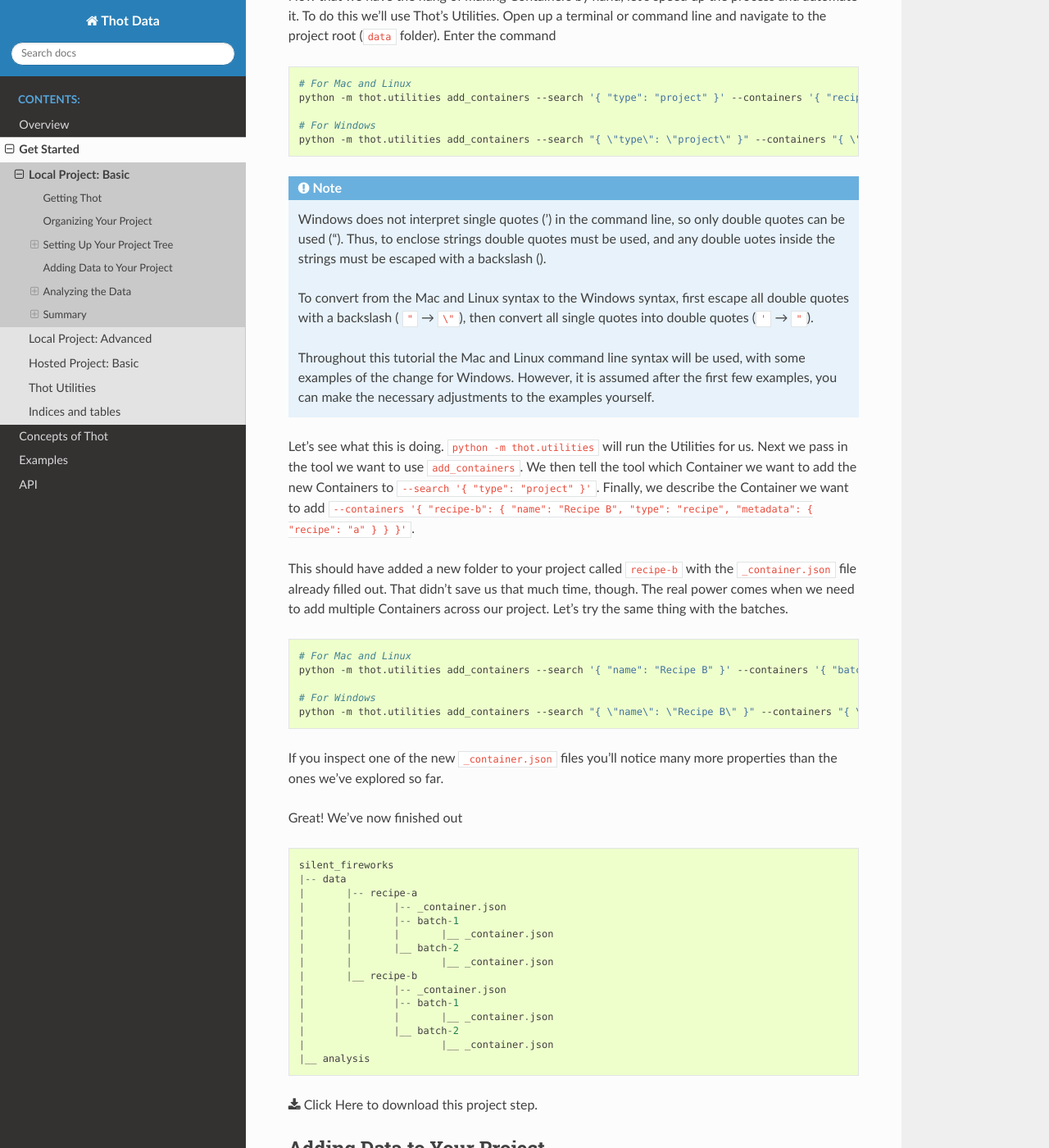
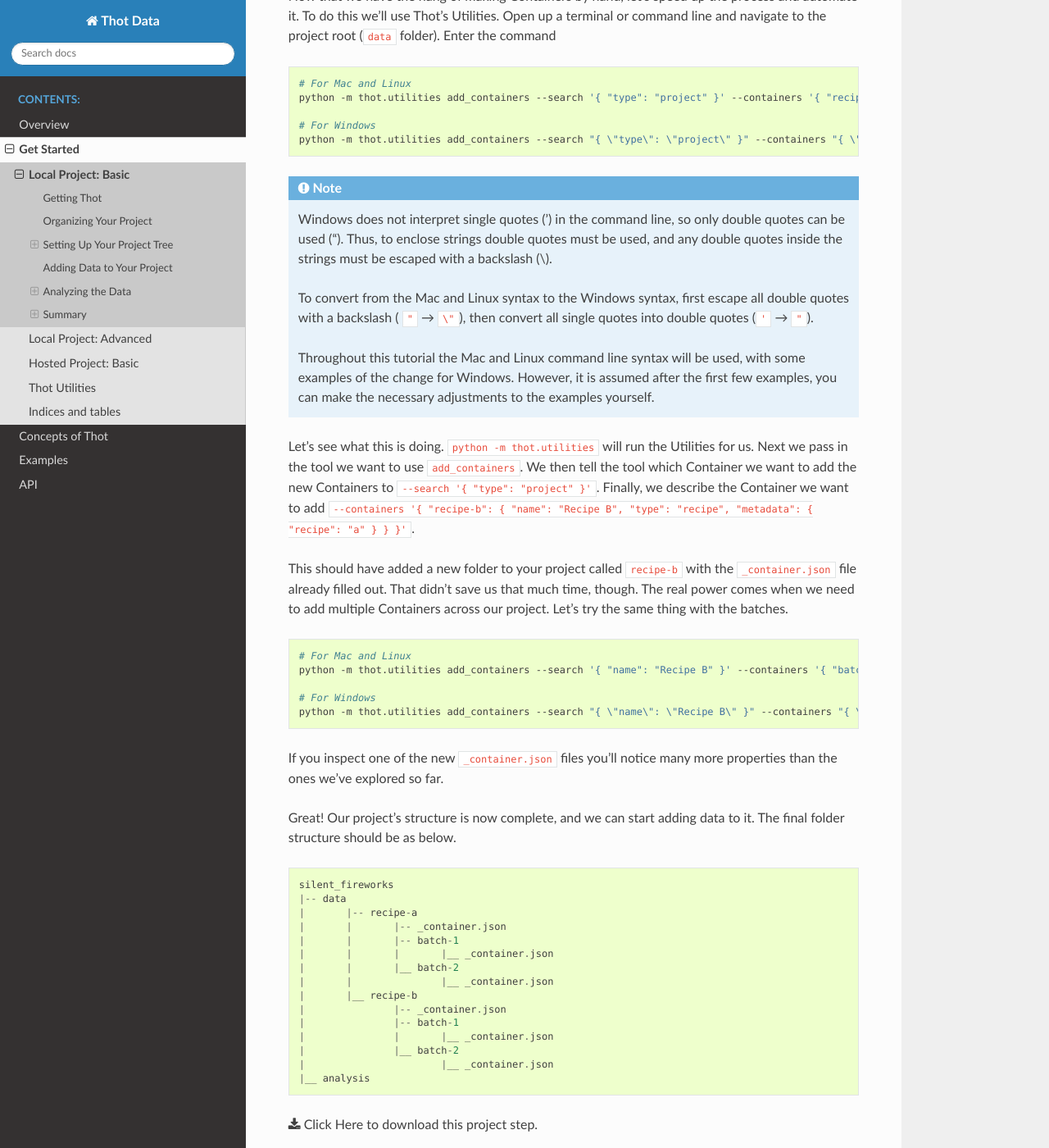
Before and after one commit to syre-data/docs, a Sphinx documentation site: the page built from source/get_started/local_project-basic.rst, in a window 1280 px wide and 1400 px high, scrolled down 3202 px. Shown: the whole window at 82% size. Built offline with Sphinx 7.4.7 and the Read the Docs theme 2.0.0, drawn with Linux system fonts in a browser that asks for light colours.

Commit message:
Fixed typos in note for Windows users.

```diff
--- a/source/get_started/local_project-basic.rst
+++ b/source/get_started/local_project-basic.rst
@@ -132,7 +132,7 @@ Now that we have the hang of making Containers by hand, let's speed up the proce
 
 
 .. note::
-	Windows does not interpret single quotes (') in the command line, so only double quotes can be used ("). Thus, to enclose strings double quotes must be used, and any double uotes inside the strings must be escaped with a backslash (\).
+	Windows does not interpret single quotes (') in the command line, so only double quotes can be used ("). Thus, to enclose strings double quotes must be used, and any double quotes inside the strings must be escaped with a backslash (\\).
 
 	To convert from the Mac and Linux syntax to the Windows syntax, first escape all double quotes with a backslash ( ``"`` |rarr| ``\"``), then convert all single quotes into double quotes (``'`` |rarr| ``"``).
 
@@ -152,7 +152,7 @@ This should have added a new folder to your project called ``recipe-b`` with the
 
 If you inspect one of the new ``_container.json`` files you'll notice many more properties than the ones we've explored so far.
 
-Great! We've now finished out
+Great! Our project's structure is now complete, and we can start adding data to it. The final folder structure should be as below.
 ::
 
 	silent_fireworks
```
